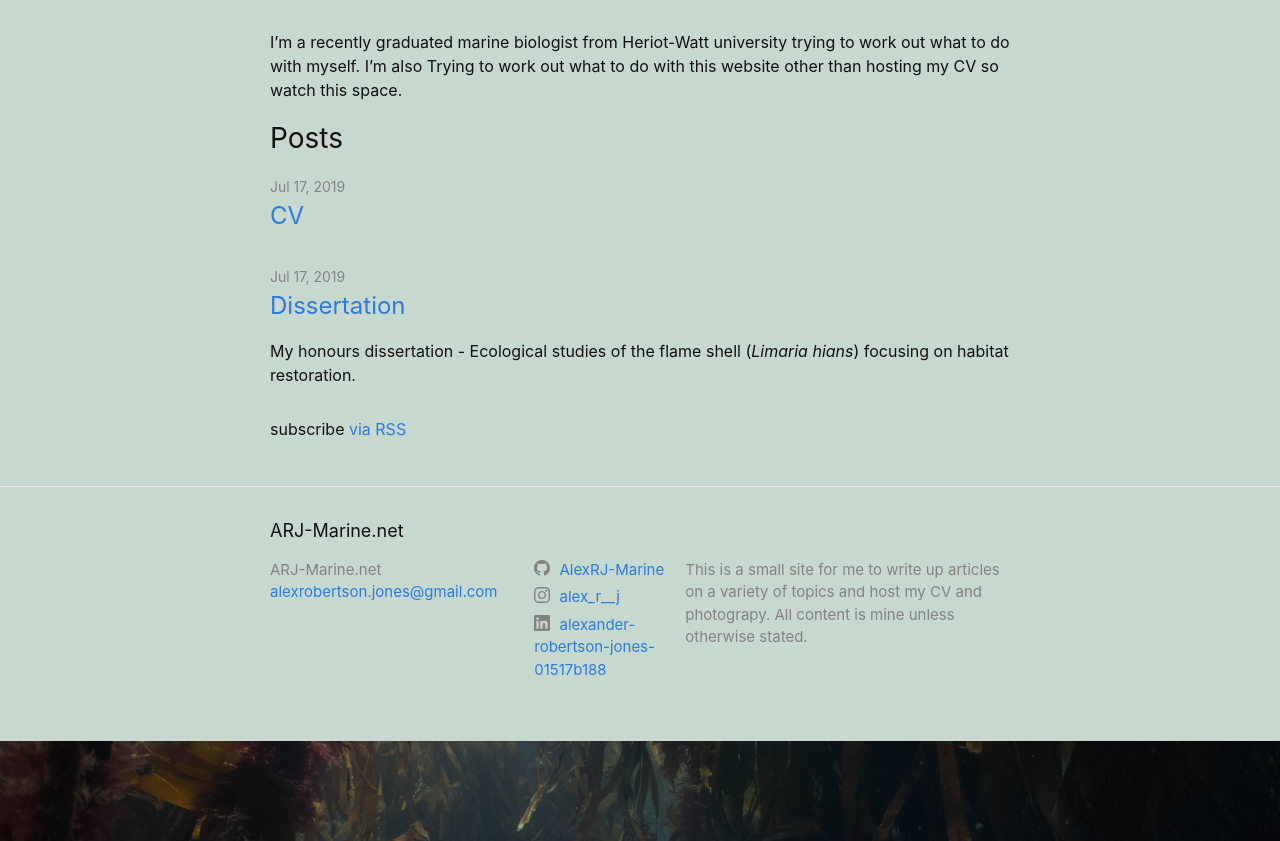
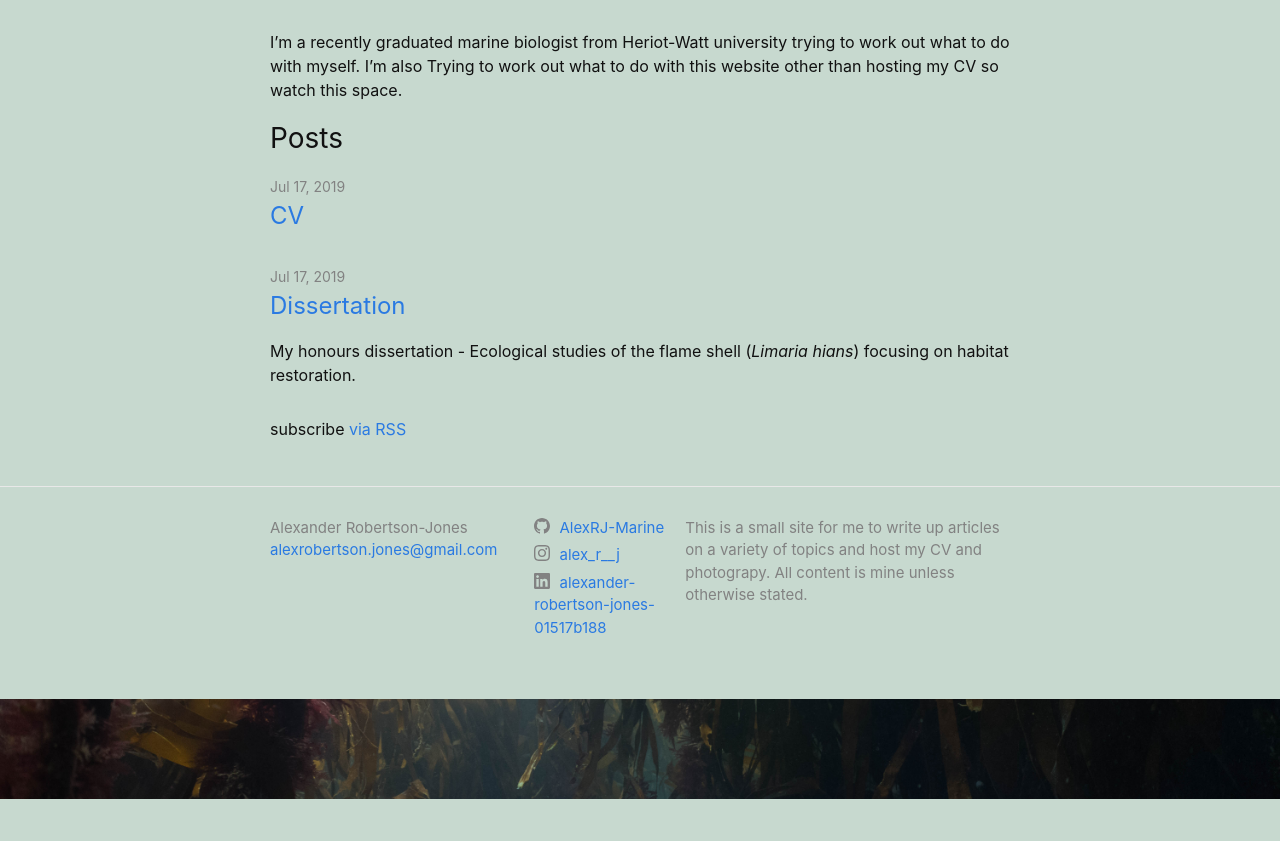
Before and after one commit to AlexRJ-Marine/arj-marine, a Jekyll site: the page built from index.md, in a window 1280 px wide. Shown: the part 162-1003 px from the top of the page. Built offline with Jekyll 4.4.1, drawn with Linux system fonts in a browser that asks for light colours; after the commit the page ends 961 px from its top, so only the background shows below that.

Commit message:
edited footer and fixed local image links

```diff
--- a/_config.yml
+++ b/_config.yml
@@ -14,13 +14,14 @@
 # You can create any custom variable you would like, and they will be accessible
 # in the templates via {{ site.myvariable }}.
 title: ARJ-Marine.net
+author: Alexander Robertson-Jones
 email: alexrobertson.jones@gmail.com
 description: >- # this means to ignore newlines until "baseurl:"
  This is a small site for me to write up articles on a
  variety of topics and host my CV and photograpy. All content
  is mine unless otherwise stated.
-baseurl: "/" # the subpath of your site, e.g. /blog
-url: "https://alexrj-marine.github.io/arj-marine/" # the base hostname & protocol for your site, e.g. http://example.com
+baseurl: "" # the subpath of your site, e.g. /blog
+url: "https://arj-marine.net" # the base hostname & protocol for your site, e.g. http://example.com
 github_username:  AlexRJ-Marine
 instagram_username: alex_r__j
 linkedin_username: alexander-robertson-jones-01517b188
--- a/_includes/_head.html
+++ /dev/null
@@ -1 +0,0 @@
-<img src="{{site.baseurl}}/site_images/St_Abbs.jpg" style="width: 100%; height: 100px; object-fit: cover;" alt="St_Abbs">
--- a/_includes/footer.html
+++ b/_includes/footer.html
@@ -2,9 +2,6 @@
   <data class="u-url" href="{{ "/" | relative_url }}"></data>
 
   <div class="wrapper">
-
-    <h2 class="footer-heading">{{ site.title | escape }}</h2>
-
     <div class="footer-col-wrapper">
       <div class="footer-col footer-col-1">
         <ul class="contact-list">
--- a/_includes/header.html
+++ b/_includes/header.html
@@ -26,6 +26,7 @@
           <a href="https://github.com/AlexRJ-Marine">
           <img src="{{site.baseurl}}/site_images/gh_logo.png" width="40" height="40" alt="GitHub">
           </a>
+
           <a href="https://www.instagram.com/alex_r__j/">
           <img src="{{site.baseurl}}/site_images/ig_logo.png" width="40" height="40" alt="Instaram">
           </a>
--- a/_posts/2019-07-18-CV.markdown
+++ b/_posts/2019-07-18-CV.markdown
@@ -4,8 +4,6 @@
 date:   2019-07-17 15:31:53 +0100
 categories: jekyll update
 ---
-
-<link href="/style.css" rel="stylesheet" type="text/css">
 
 # Alexander Robertson-Jones CV: Extended Edition
 
```
